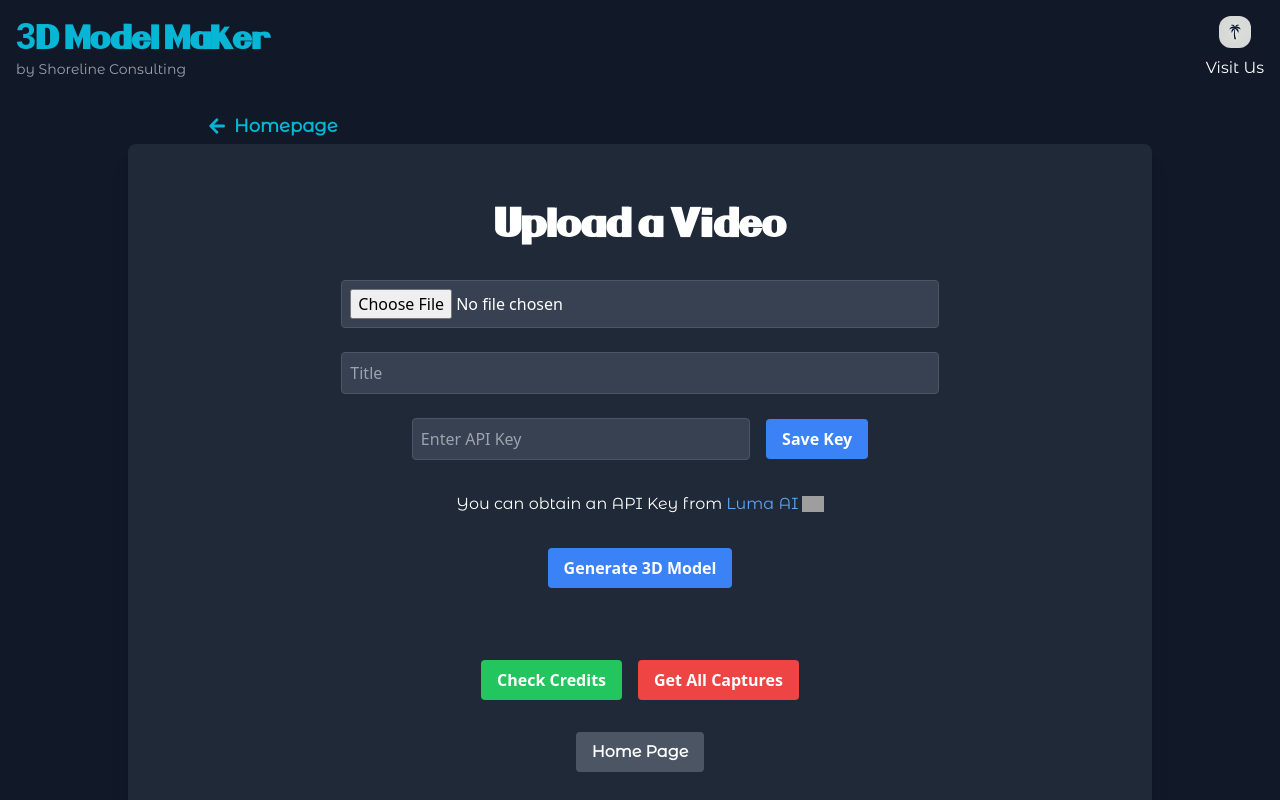
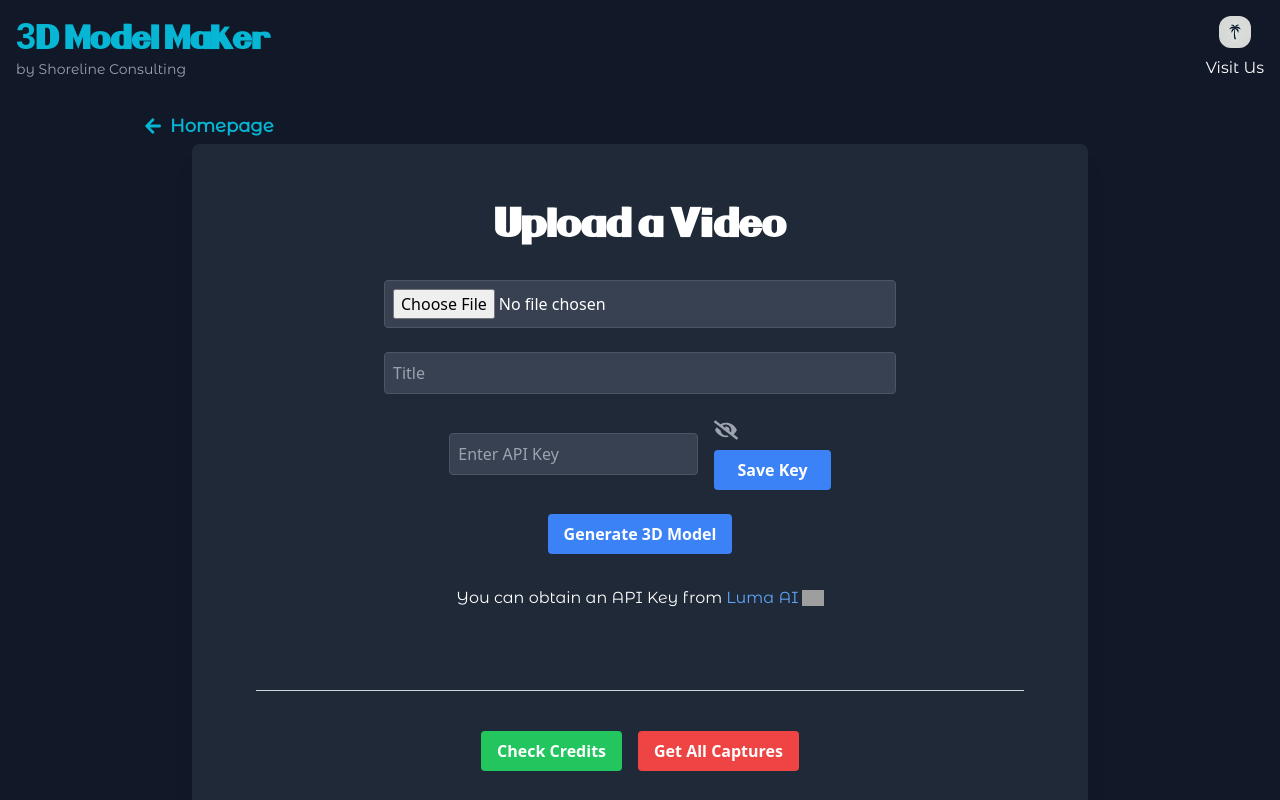
Before and after one commit to ryanhood10/AI3DModelMaker, a React (Create React App) app in the folder frontend/: page /another in a window 1280 px wide. Shown: the top 800 px of the page. Built offline with nearby package versions, Linux system fonts and the light colour scheme; grey boxes are pictures that could not be loaded.

Commit message:
added major styling improvements

```diff
--- a/frontend/src/components/AnotherPage.jsx
+++ b/frontend/src/components/AnotherPage.jsx
@@ -1,6 +1,6 @@
 import React, { useState, useEffect } from 'react';
 import axios from 'axios';
-import {  FaArrowLeft } from 'react-icons/fa'; // Importing relevant icons
+import {  FaArrowLeft, FaEyeSlash, FaEye } from 'react-icons/fa'; // Importing relevant icons
 import { Link } from 'react-router-dom';import LumaLogo from '../assets/LumaAILogo.png'
 
 function AnotherPage() {
@@ -14,6 +14,7 @@ function AnotherPage() {
   const [currentPage, setCurrentPage] = useState(1);
   const [loading, setLoading] = useState(false);
   const [apiKey, setApiKey] = useState(localStorage.getItem('api_key') || '');
+  const [showApiKey, setShowApiKey] = useState(true); // New state for toggling API key visibility
 
   const capturesPerPage = 9;
 
@@ -195,12 +196,12 @@ function AnotherPage() {
         {/* Homepage Link with Arrow */}
         <Link
   to="/"
-        className="absolute top-4 left-52 flex items-center text-cyan-500 hover:text-cyan-300 transition duration-300 text-lg font-bold"
+  className="absolute top-4 left-16 md:left-24 xl:left-36 lg:left-52 flex items-center text-cyan-500 hover:text-cyan-300 transition duration-300 text-lg font-bold"
 >
   <FaArrowLeft className="mr-2" />
   Homepage
 </Link>
-      <div className="max-w-5xl mx-auto bg-gray-800 p-8 md:p-16 rounded-lg shadow-xl relative">
+      <div className="max-w-4xl mx-auto bg-gray-800 p-8 md:p-16 rounded-lg shadow-xl relative">
         {/* Header */}
         <h1 className="text-4xl font-bold mb-8 text-center text-white">Upload a Video</h1>
 
@@ -218,23 +219,35 @@ function AnotherPage() {
             onChange={handleTitleChange}
             className="w-full md:w-2/3 p-2 border border-gray-600 rounded bg-gray-700 text-white"
           />
-         <div className="grid grid-cols-4 gap-4 items-center">
+        <div className="grid grid-cols-3 gap-4 items-center">
+  {/* Input field for API Key */}
   <input
-    type="text"
+    type={showApiKey ? 'text' : 'password'} // Toggle between text and password based on showApiKey
     placeholder="Enter API Key"
     value={apiKey}
     onChange={handleApiKeyChange}
-    className="col-span-3 w-full p-2 border border-gray-600 rounded bg-gray-700 text-white justify-self-start"
+    className="col-span-2 w-full p-2 border border-gray-600 rounded bg-gray-700 text-white justify-self-start"
   />
 
-  {/* Save/Delete Key Buttons */}
-  <div className="col-span-1  flex justify-end">
+  {/* Toggle Eye Icon, Save Key, and Delete Key Buttons */}
+  <div className="col-span-1 space-x-2 flex justify-end sm:flex-col sm:space-y-2 sm:space-x-0 sm:justify-start">
+    {/* Eye Icon */}
+    <button
+      onClick={() => setShowApiKey(!showApiKey)} // Toggle visibility
+      className="text-gray-400 hover:text-gray-200 transition ml-2 sm:ml-0"
+    >
+      {showApiKey ? <FaEyeSlash className="h-6 w-6" /> : <FaEye className="h-6 w-6" />} {/* Eye icon */}
+    </button>
+
+    {/* Save Key Button */}
     <button
       onClick={() => localStorage.setItem('api_key', apiKey)}
       className="bg-blue-500 hover:bg-blue-600 text-white font-bold py-2 px-4 rounded"
     >
       {localStorage.getItem('api_key') ? 'Change Key' : 'Save Key'}
     </button>
+
+    {/* Delete Key Button */}
     {localStorage.getItem('api_key') && (
       <button
         onClick={() => {
@@ -250,13 +263,7 @@ function AnotherPage() {
 </div>
 
 
-          <p className="flex p-2 text-white items-center">
-            You can obtain an API Key from
-            <a href="https://lumalabs.ai/" className="text-blue-400 hover:text-blue-600 ml-1 flex items-center">
-              Luma AI
-              <img className="h-4 ml-1" src={LumaLogo} alt="Luma Logo" />
-            </a>
-          </p>
+
 
 
 
@@ -265,7 +272,8 @@ function AnotherPage() {
             Generate 3D Model
           </button>
 
-          {loading && (
+         {/* Conditional rendering based on loading state */}
+{loading ? (
   <div className="w-full max-w-md mt-4">
     <div className="w-full bg-gray-700 rounded-full">
       <div className="bg-blue-500 text-xs font-medium text-blue-100 text-center p-1 leading-none rounded-full" style={{ width: '100%' }}>
@@ -273,12 +281,23 @@ function AnotherPage() {
       </div>
     </div>
   </div>
+) : (
+  <p className="flex p-2 text-white items-center">
+    You can obtain an API Key from
+    <a href="https://lumalabs.ai/dream-machine/api/keys" className="text-blue-400 hover:text-blue-600 ml-1 flex items-center">
+      Luma AI
+      <img className="h-4 ml-1" src={LumaLogo} alt="Luma Logo" />
+    </a>
+  </p>
 )}
 
+
           {/* Status Messages */}
-          <p className="mt-4 text-center text-gray-400">{message}</p>
+          <p className={`mt-4 text-center ${message.includes('Failed') ? 'text-red-500' : 'text-green-500'}`}>
+  {message}
+</p>
           <p className="mt-4 text-center text-gray-400">{credits}</p>
-
+          <hr className="border-gray-300 py-2 w-full" />
           {/* Check Credits / Get All Captures */}
           <div className="flex space-x-4 mt-4">
             <button onClick={checkCredits} className="bg-green-500 hover:bg-green-600 text-white font-bold py-2 px-4 rounded">
@@ -329,6 +348,8 @@ function AnotherPage() {
           )}
         </div>
 
+        <hr className="border-gray-300 py-2 mt-8 w-full" />
+
         {/* Back to Main Page */}
         <div className="mt-8 flex justify-center">
           <Link to="/">
--- a/frontend/src/components/BestPractices.jsx
+++ b/frontend/src/components/BestPractices.jsx
@@ -63,11 +63,38 @@ const BestPractices = () => {
       {/* Homepage Link with Arrow */}
 <Link
   to="/"
-        className="absolute top-4 left-52 flex items-center text-cyan-500 hover:text-cyan-300 transition duration-300 text-lg font-bold"
+  className="absolute top-4 left-16 md:left-24 xl:left-36 lg:left-52 flex items-center text-cyan-500 hover:text-cyan-300 transition duration-300 text-lg font-bold"
 >
   <FaArrowLeft className="mr-2" />
   Homepage
 </Link>
+
+      <div className="max-w-4xl mx-auto space-y-6">
+
+      <section className="bg-gray-800 p-6 rounded-lg shadow-lg mb-6">
+  <h2 className="text-2xl font-bold text-blue-400 mb-4">
+    Steps to Use the <span className='font-custom text-3xl'>3</span>D Model Maker App
+  </h2>
+  <ol className="list-decimal list-inside space-y-4">
+    <li>
+      <span className="font-bold text-blue-400">Step 1:</span> Take a 360° video scan of your object, following the "Best Practices" for camera settings and lighting.
+    </li>
+    <li>
+      <span className="font-bold text-blue-400">Step 2:</span> Visit Luma AI to obtain your free API key.
+    </li>
+    <li>
+      <span className="font-bold text-blue-400">Step 3:</span> Upload your 360° video, enter a title, and input your API key into the app. Click "Generate 3D Model."
+    </li>
+    <li>
+      <span className="font-bold text-blue-400">Step 4:</span> Wait a few minutes for the AI to process and generate your 3D model.
+    </li>
+    <li>
+      <span className="font-bold text-blue-400">Step 5:</span> Download your 3D model, which can be used for gaming, product pages, and marketing.
+    </li>
+  </ol>
+</section>
+</div>
+
 
       <div className="max-w-4xl mx-auto space-y-6">
         {sections.map((section, index) => (
--- a/frontend/src/components/Header.jsx
+++ b/frontend/src/components/Header.jsx
@@ -6,8 +6,8 @@ import {Link} from 'react-router-dom';
 const Header = () => {
   return (
     <header className="bg-gray-900 text-gray-300 py-4 sticky top-0 z-50">
-      <div className="container mx-auto px-4 flex flex-col md:flex-row items-center justify-between">
-        <div className="flex-1 text-center md:text-left mb-4 md:mb-0">
+      <div className="container mx-auto px-4 flex items-center justify-between">
+        <div className="flex-1 text-left mb-4 md:mb-0">
         <Link to="/" className="hover:cursor-pointer ">
         <h1 className="text-3xl font-bold text-cyan-500 hover:text-cyan-900"><span className='font-custom text-4xl'>3</span>D Model Maker</h1>          </Link>
           <p className="text-sm text-gray-400">by Shoreline Consulting</p>
```
Also changed, not shown: 24 other files (tests, documents, lock files or other folders). Lines whose indentation alone changed are shown as unchanged.
